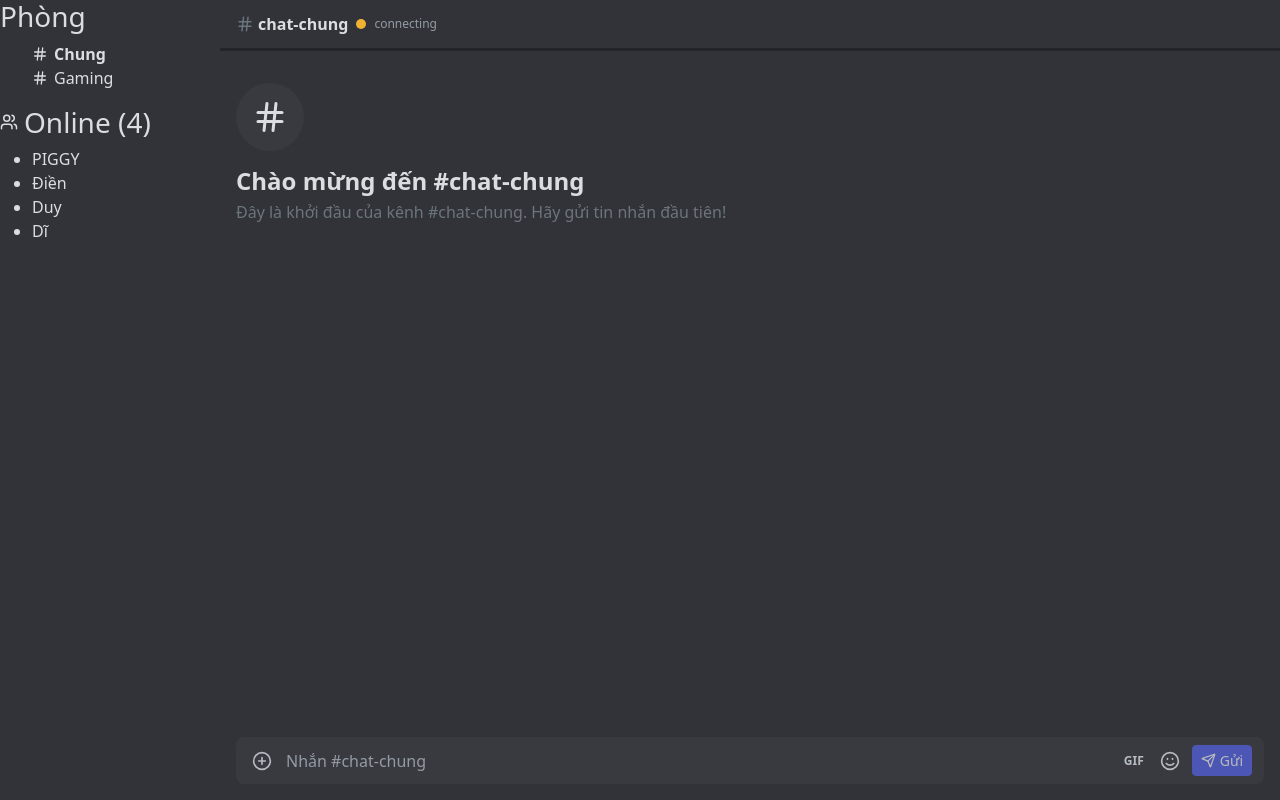
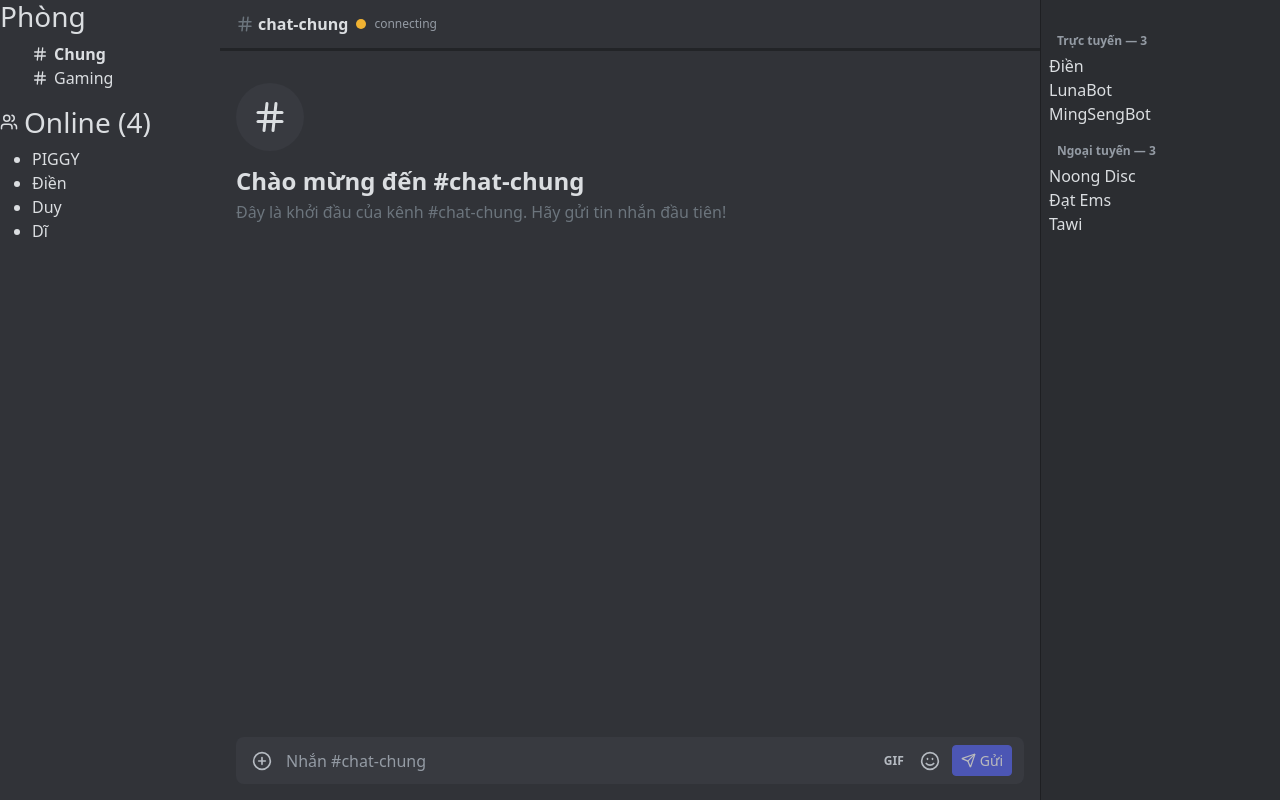
Before and after one commit to nguyenvandiennlu/Nhom69_LTFE, a React (Vite) app: page /chat in a window 1280 px wide. Built offline with nearby package versions, Linux system fonts and the light colour scheme; no server answers.

Commit message:
Function - Danh sách thành viên - In progress - Tạo khung front-end

```diff
--- /dev/null
+++ b/src/components/MemberList.tsx
@@ -0,0 +1,24 @@
+import { mockMembers } from '../types/TempMember';
+
+export default function MemberList() {
+    const onlineMembers = mockMembers.filter((m) => m.status !== 'offline');
+    const offlineMembers = mockMembers.filter((m) => m.status === 'offline');
+
+    return (
+        <aside className="member-list">
+            <div className="member-list__group-title">
+                Trực tuyến — {onlineMembers.length}
+            </div>
+            {onlineMembers.map((m) => (
+                <div key={m.id}>{m.name}</div>
+            ))}
+
+            <div className="member-list__group-title">
+                Ngoại tuyến — {offlineMembers.length}
+            </div>
+            {offlineMembers.map((m) => (
+                <div key={m.id}>{m.name}</div>
+            ))}
+        </aside>
+    );
+}
--- a/src/pages/ChatPage.tsx
+++ b/src/pages/ChatPage.tsx
@@ -4,6 +4,7 @@ import Sidebar from '../components/Sidebar';
 import MessageList from '../components/MessageList';
 import ChatInput from '../components/ChatInput';
 import { Hash } from 'lucide-react';
+import MemberList from '../components/MemberList';
 
 export default function ChatPage() {
     const { messages, status, send, deleteMessage } = useWebSocket(WS_URL);
@@ -30,6 +31,7 @@ export default function ChatPage() {
                 {/*<ChatInput onSend={(text) => send(username, text)} />*/}
                 <ChatInput onSend={(text) => send(['An', 'Bình', 'Chi', 'An'][Math.floor(Math.random() * 4)], text)} />
             </main>
+            <MemberList />
         </div>
     );
 }
--- a/src/styles/main.scss
+++ b/src/styles/main.scss
@@ -193,3 +193,18 @@ $dis-input: #383a40;
     justify-content: center;
   }
 }
+
+// MemberList.tsx
+.member-list {
+  width: 240px;
+  flex-shrink: 0;
+  background: $dis-sidebar;
+  border-left: 1px solid rgba(0, 0, 0, 0.3);
+  padding: 16px 8px;
+  &__group-title {
+    font-size: 12px;
+    font-weight: 600;
+    color: #949ba4;
+    padding: 16px 8px 4px;
+  }
+}
```
